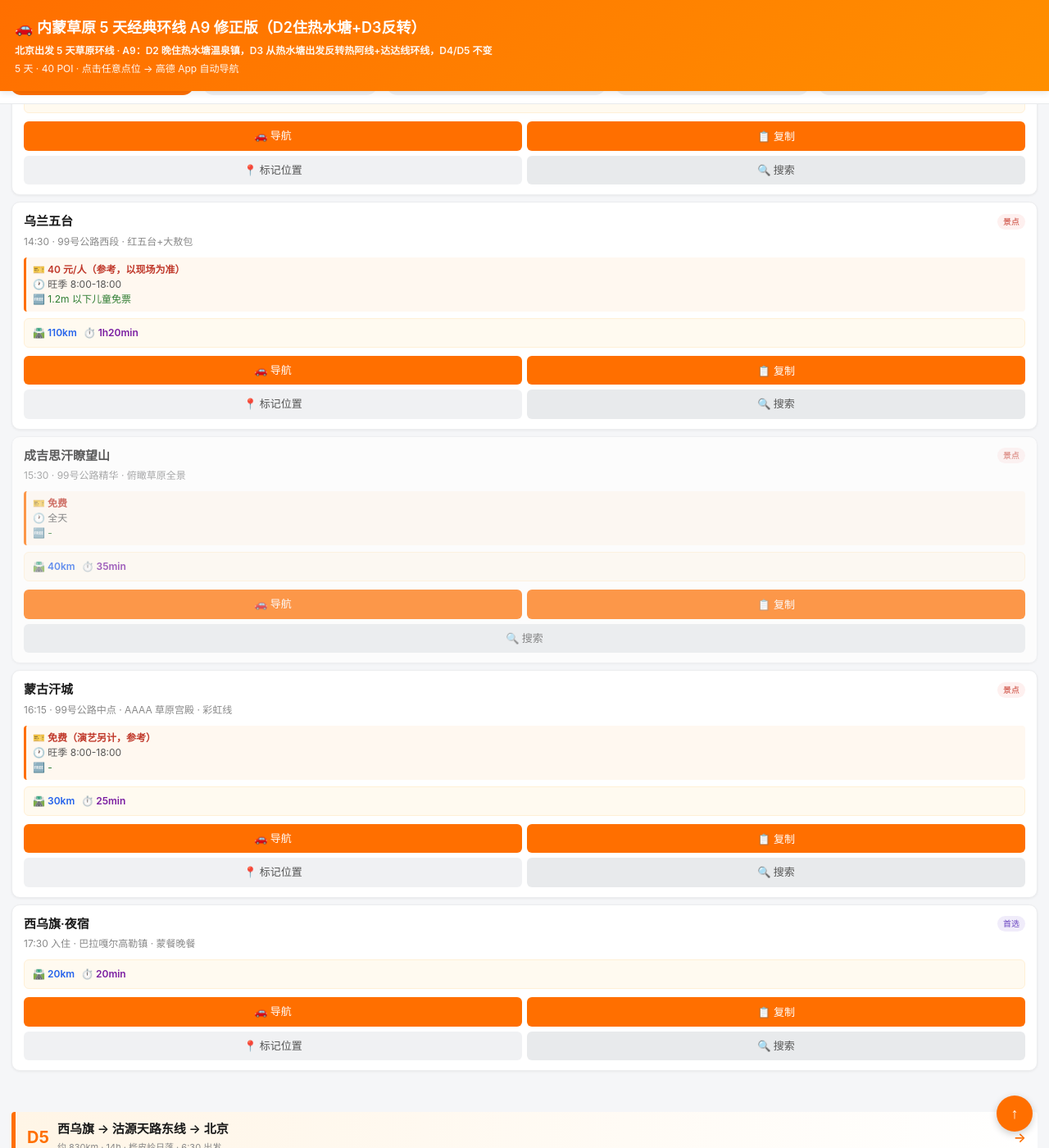
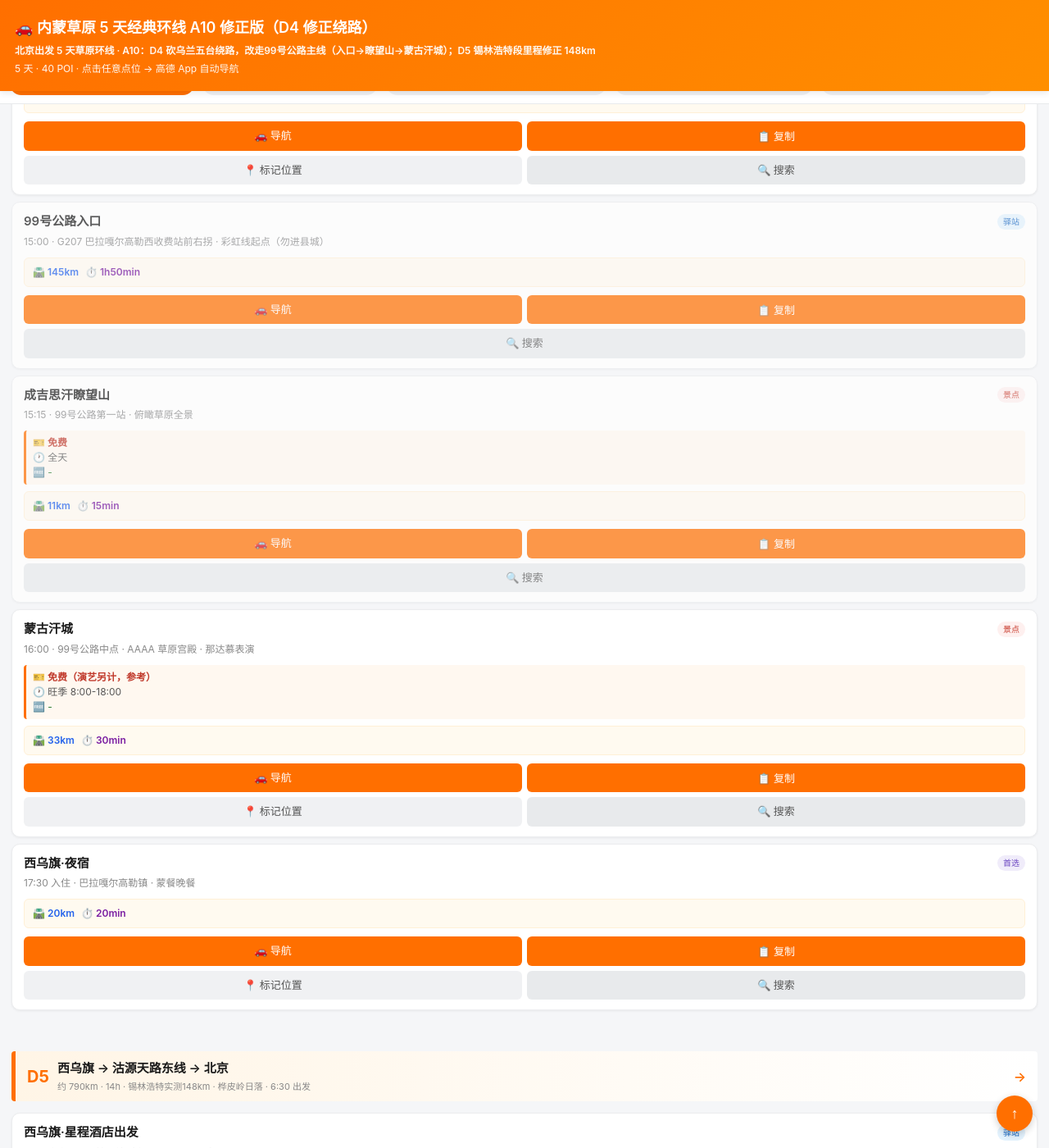
Before and after one commit to DuRunzhe/durunzhe.github.io, a Jekyll site: the page inner-mongolia-trip-map.html, which Jekyll copies as it is, in a window 1280 px wide and 1400 px high, scrolled down 7372 px. Shown: the whole window at 82% size. Built offline with Jekyll 4.4.1, drawn with Linux system fonts in a browser that asks for light colours; some of the changed text lies outside the part shown.

Commit message:
fix(trip): 内蒙环线 A10 - D4 去乌兰五台绕路改99号公路主线，D5 锡林浩特段里程修正148km

```diff
--- a/inner-mongolia-trip-map.html
+++ b/inner-mongolia-trip-map.html
@@ -4,7 +4,7 @@
 <meta charset="UTF-8">
 <meta name="viewport" content="width=device-width, initial-scale=1.0, maximum-scale=1.0, user-scalable=no">
 <meta name="apple-mobile-web-app-capable" content="yes">
-<title>🚗 内蒙草原 5 天经典环线 A9 修正版（D2住热水塘+D3反转） · 高德导航点位</title>
+<title>🚗 内蒙草原 5 天经典环线 A10 修正版（D4 修正绕路） · 高德导航点位</title>
 <style>
 * { box-sizing: border-box; margin: 0; padding: 0; }
 html { -webkit-text-size-adjust: 100%; }
@@ -267,8 +267,8 @@ header p .route { font-weight: 600; }
 
 <!-- ========== 顶部 ========== -->
 <header>
-  <h1>🚗 内蒙草原 5 天经典环线 A9 修正版（D2住热水塘+D3反转）</h1>
-  <p><span class="route">北京出发 5 天草原环线 · A9：D2 晚住热水塘温泉镇，D3 从热水塘出发反转热阿线+达达线环线，D4/D5 不变</span></p>
+  <h1>🚗 内蒙草原 5 天经典环线 A10 修正版（D4 修正绕路）</h1>
+  <p><span class="route">北京出发 5 天草原环线 · A10：D4 砍乌兰五台绕路，改走99号公路主线（入口→瞭望山→蒙古汗城）；D5 锡林浩特段里程修正 148km</span></p>
   <p style="margin-top:4px;">5 天 · 40 POI · 点击任意点位 → 高德 App 自动导航</p>
 </header>
 
@@ -277,7 +277,7 @@ header p .route { font-weight: 600; }
   <a href="#day1">D1 北京 → 塞罕坝/御道口 → 乌兰布统</a>
   <a href="#day2">D2 乌兰布统核心区 + 傍晚赴热水塘</a>
   <a href="#day3">D3 热阿线 + 达达线反转环线（从热水塘出发..</a>
-  <a href="#day4">D4 达里湖 + 西乌旗99号公路（方案B）</a>
+  <a href="#day4">D4 达里湖 + 西乌旗99号公路（修正版）</a>
   <a href="#day5">D5 西乌旗 → 沽源天路东线 → 北京</a>
 </nav>
 
@@ -733,8 +733,8 @@ header p .route { font-weight: 600; }
   <div class="day-title">
     <span class="day-num">D4</span>
     <div class="day-info">
-      <h2>达里湖 + 西乌旗99号公路（方案B）</h2>
-      <div class="meta">约 400km · 12h · 达里湖+彩虹公路 · 夜宿西乌旗（石阵深度取消）</div>
+      <h2>达里湖 + 西乌旗99号公路（修正版）</h2>
+      <div class="meta">约 410km · 12h · 达里湖+99号公路主线（瞭望山→蒙古汗城）· 夜宿西乌旗</div>
     </div>
     <span class="route-arrow">→</span>
   </div>
@@ -790,32 +790,30 @@ header p .route { font-weight: 600; }
     <a class="btn-search" target="_blank" href="https://uri.amap.com/search?keyword=%E9%94%A1%E6%9E%97%E6%B5%A9%E7%89%B9%E5%8D%88%E9%A4%90&city=152500&src=momotrip">🔍 搜索</a>
       </div>
     </div>
-    <div class="poi">
-      <div class="poi-name">乌兰五台
-        <span class="tag attract">景点</span>
+    <div class="poi" style="opacity:0.7;">
+      <div class="poi-name">99号公路入口
+        <span class="tag stop">驿站</span>
       </div>
-      <div class="poi-info">14:30 · 99号公路西段 · 红五台+大敖包</div>
-      <div class="poi-ticket"><span class="tk-price">🎫 40 元/人（参考，以现场为准）</span> <span class="tk-open">🕐 旺季 8:00-18:00</span> <span class="tk-free">🆓 1.2m 以下儿童免票</span></div>
+      <div class="poi-info">15:00 · G207 巴拉嘎尔高勒西收费站前右拐 · 彩虹线起点（勿进县城）</div>
       <div class="poi-route-info">
-        <span class="ri-dist">🛣️ 110km</span>
-        <span class="ri-time">⏱️ 1h20min</span>
+        <span class="ri-dist">🛣️ 145km</span>
+        <span class="ri-time">⏱️ 1h50min</span>
       </div>
       <div class="poi-actions">
-    <a class="btn-nav" target="_blank" href="https://uri.amap.com/navigation?to=116.98385,44.264945,%E8%A5%BF%E4%B9%8C%E7%8F%A0%E7%A9%86%E6%B2%81%E6%97%97%E4%B9%8C%E5%85%B0%E4%BA%94%E5%8F%B0%E6%99%AF%E5%8C%BA&mode=car&src=momotrip">🚗 导航</a>
-    <button type="button" class="btn-copy" data-copy="西乌珠穆沁旗乌兰五台景区">📋 复制</button>
-    <a class="btn-marker" target="_blank" href="https://uri.amap.com/marker?markers=116.98385,44.264945,%E8%A5%BF%E4%B9%8C%E7%8F%A0%E7%A9%86%E6%B2%81%E6%97%97%E4%B9%8C%E5%85%B0%E4%BA%94%E5%8F%B0%E6%99%AF%E5%8C%BA&src=momotrip">📍 标记位置</a>
-    <a class="btn-search" target="_blank" href="https://uri.amap.com/search?keyword=%E8%A5%BF%E4%B9%8C%E7%8F%A0%E7%A9%86%E6%B2%81%E6%97%97%E4%B9%8C%E5%85%B0%E4%BA%94%E5%8F%B0%E6%99%AF%E5%8C%BA&city=152500&src=momotrip">🔍 搜索</a>
+    <a class="btn-nav" target="_blank" href="https://uri.amap.com/navigation?to=0,0,%E8%A5%BF%E4%B9%8C%E7%8F%A0%E7%A9%86%E6%B2%81%E6%97%9799%E5%8F%B7%E5%85%AC%E8%B7%AF%E5%85%A5%E5%8F%A3&mode=car&src=momotrip">🚗 导航</a>
+    <button type="button" class="btn-copy" data-copy="西乌珠穆沁旗99号公路入口">📋 复制</button>
+    <a class="btn-search" target="_blank" href="https://uri.amap.com/search?keyword=%E8%A5%BF%E4%B9%8C%E7%8F%A0%E7%A9%86%E6%B2%81%E6%97%9799%E5%8F%B7%E5%85%AC%E8%B7%AF%E5%85%A5%E5%8F%A3&city=152500&src=momotrip">🔍 搜索</a>
       </div>
     </div>
     <div class="poi" style="opacity:0.7;">
       <div class="poi-name">成吉思汗瞭望山
         <span class="tag attract">景点</span>
       </div>
-      <div class="poi-info">15:30 · 99号公路精华 · 俯瞰草原全景</div>
+      <div class="poi-info">15:15 · 99号公路第一站 · 俯瞰草原全景</div>
       <div class="poi-ticket"><span class="tk-price">🎫 免费</span> <span class="tk-open">🕐 全天</span> <span class="tk-free">🆓 -</span></div>
       <div class="poi-route-info">
-        <span class="ri-dist">🛣️ 40km</span>
-        <span class="ri-time">⏱️ 35min</span>
+        <span class="ri-dist">🛣️ 11km</span>
+        <span class="ri-time">⏱️ 15min</span>
       </div>
       <div class="poi-actions">
     <a class="btn-nav" target="_blank" href="https://uri.amap.com/navigation?to=0,0,%E8%A5%BF%E4%B9%8C%E7%8F%A0%E7%A9%86%E6%B2%81%E6%97%97%E6%88%90%E5%90%89%E6%80%9D%E6%B1%97%E7%9E%AD%E6%9C%9B%E5%B1%B1&mode=car&src=momotrip">🚗 导航</a>
@@ -827,11 +825,11 @@ header p .route { font-weight: 600; }
       <div class="poi-name">蒙古汗城
         <span class="tag attract">景点</span>
       </div>
-      <div class="poi-info">16:15 · 99号公路中点 · AAAA 草原宫殿 · 彩虹线</div>
+      <div class="poi-info">16:00 · 99号公路中点 · AAAA 草原宫殿 · 那达慕表演</div>
       <div class="poi-ticket"><span class="tk-price">🎫 免费（演艺另计，参考）</span> <span class="tk-open">🕐 旺季 8:00-18:00</span> <span class="tk-free">🆓 -</span></div>
       <div class="poi-route-info">
-        <span class="ri-dist">🛣️ 30km</span>
-        <span class="ri-time">⏱️ 25min</span>
+        <span class="ri-dist">🛣️ 33km</span>
+        <span class="ri-time">⏱️ 30min</span>
       </div>
       <div class="poi-actions">
     <a class="btn-nav" target="_blank" href="https://uri.amap.com/navigation?to=117.661355,44.458171,%E8%A5%BF%E4%B9%8C%E7%8F%A0%E7%A9%86%E6%B2%81%E6%97%97%E8%92%99%E5%8F%A4%E6%B1%97%E5%9F%8E%E6%97%85%E6%B8%B8%E6%99%AF%E5%8C%BA&mode=car&src=momotrip">🚗 导航</a>
@@ -864,7 +862,7 @@ header p .route { font-weight: 600; }
     <span class="day-num">D5</span>
     <div class="day-info">
       <h2>西乌旗 → 沽源天路东线 → 北京</h2>
-      <div class="meta">约 830km · 14h · 桦皮岭日落 · 6:30 出发</div>
+      <div class="meta">约 790km · 14h · 锡林浩特实测148km · 桦皮岭日落 · 6:30 出发</div>
     </div>
     <span class="route-arrow">→</span>
   </div>
@@ -873,10 +871,10 @@ header p .route { font-weight: 600; }
       <div class="poi-name">西乌旗·星程酒店出发
         <span class="tag stop">驿站</span>
       </div>
-      <div class="poi-info">6:30 出发 · 回锡林浩特方向</div>
+      <div class="poi-info">6:45 出发 · 回锡林浩特（实测 148km/1.8h）</div>
       <div class="poi-route-info">
-        <span class="ri-dist">🛣️ 190km</span>
-        <span class="ri-time">⏱️ 2h10min</span>
+        <span class="ri-dist">🛣️ 148km</span>
+        <span class="ri-time">⏱️ 1h50min</span>
       </div>
       <div class="poi-actions">
     <a class="btn-nav" target="_blank" href="https://uri.amap.com/navigation?to=117.618115,44.587811,%E8%A5%BF%E4%B9%8C%E7%8F%A0%E7%A9%86%E6%B2%81%E6%97%97%E8%A5%BF%E4%B9%8C%E6%97%97%C2%B7%E6%98%9F%E7%A8%8B%E9%85%92%E5%BA%97%E5%87%BA%E5%8F%91&mode=car&src=momotrip">🚗 导航</a>
```
Also changed, not shown: _posts/2026-07-20-inner-mongolia-5day-loop.md (+31 -28 lines), inner-mongolia-trip-map-v5.html (+8 -8 lines), 1 other file.
